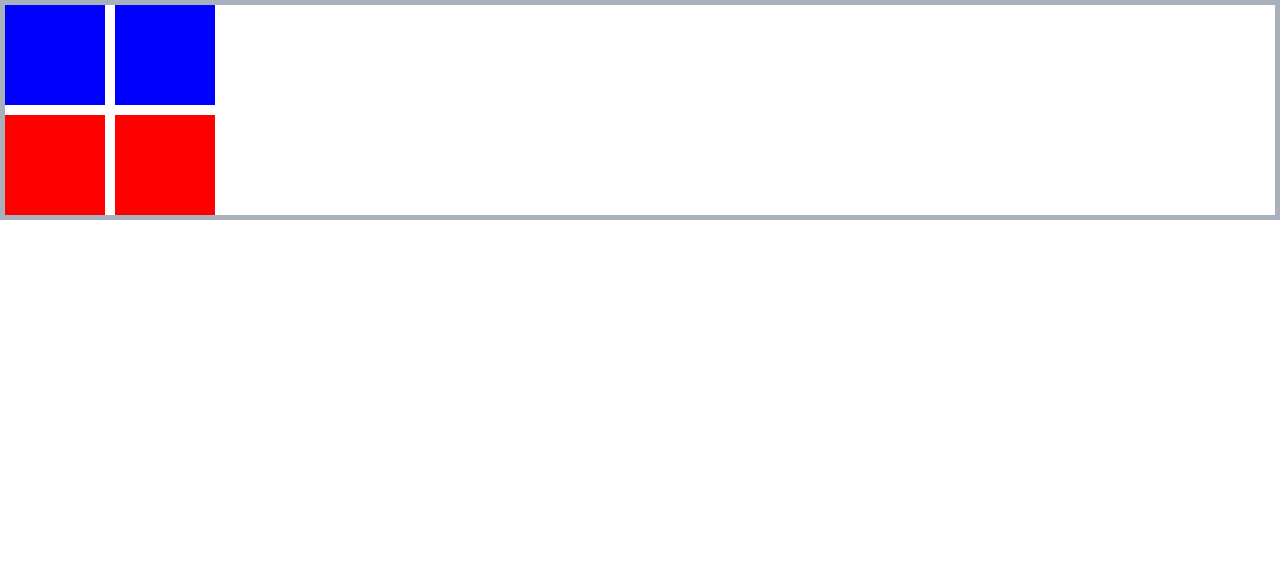
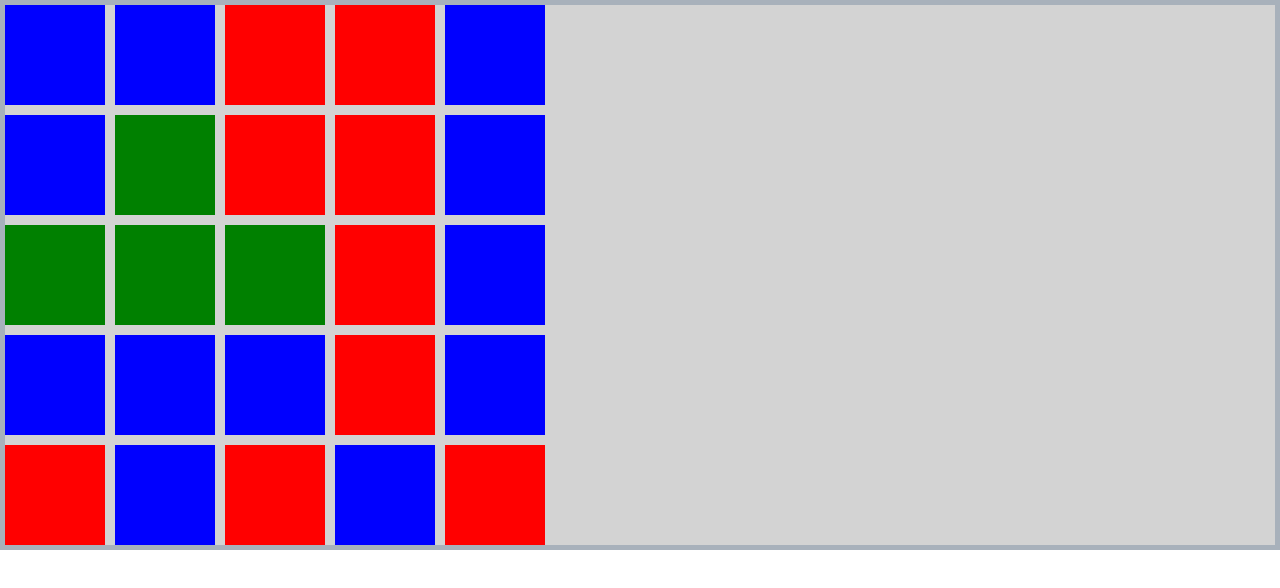
Before and after one commit to losslessring/3_in_row, a React (Create React App) app: page / in a window 1280 px wide. Shown: the top 588 px of the page. Built offline with nearby package versions, Linux system fonts and the light colour scheme.

Commit message:
created customizeble grid

```diff
--- a/src/App.css
+++ b/src/App.css
@@ -24,16 +24,16 @@
   color: #61dafb;
 }
 
-.Field {
+/* .Field {
   display: grid;
-  grid-template-rows: repeat(2, 100px);
-  grid-template-columns: repeat(2, 100px);
+  grid-template-rows: repeat(4, 100px);
+  grid-template-columns: repeat(4, 100px);
   justify-items: center;
   border: 5px solid #a8b1bb;
   color: '#ffffff';
   background-color: 'blue';
   gap: 10px;
-}
+} */
 
 .Blue {
     height: 100px;
--- a/src/App.js
+++ b/src/App.js
@@ -4,7 +4,7 @@ import Field from './components/Field'
 function App() {
   return (
     <div className="App">
-      <Field/>
+      <Field x={5} y={5}/>
     </div>
   );
 }
--- a/src/components/field.jsx
+++ b/src/components/field.jsx
@@ -5,17 +5,42 @@ import Cell from './Cell'
 
 
 export default class Field extends Component {
-    state = {  }
-    render() {
-        //return <h1>Hello</h1>
-        return (
-        <div className="Field">
-            <Cell/>
-            <Cell/>
-            <Cell/>
-            <Cell/>
-        </div>
-        )
+  constructor(props) {
+    super(props)
 
+    this.state = {
+      cells: this.generateField(this.props.x, this.props.y),
+      style: {
+        display: 'grid',
+        gridTemplateRows: `repeat(${this.props.x}, 100px)`,
+        gridTemplateColumns: `repeat(${this.props.y}, 100px)`,
+        justifyItems: 'center',
+        border: '5px solid #a8b1bb',
+        color: '#ffffff',
+        backgroundColor: 'lightGrey',
+        gap: '10px'
+      }
     }
+    console.log(this.state.cells)
+  }
+
+  generateField(rows, cols) {
+    let field = []
+    for (let i = 0; i < rows; i++) {
+      for (let j = 0; j < cols; j++) {
+        field.push({ x: i, y: j })
+      }
+    }
+    return field
+  }
+
+  render() {
+    return (
+      <div  style={this.state.style}>
+        {this.state.cells.map((component, index) => (
+          <Cell key={index} />
+        ))}
+      </div>
+    )
+  }
 }
```
